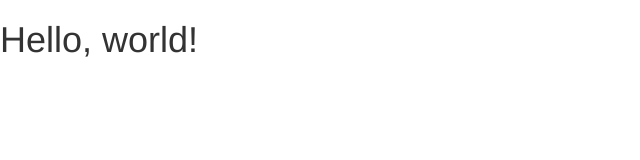
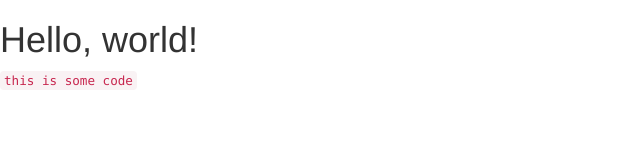
Before and after one commit to dropkicksam/dropkicksam.github.io, a plain HTML site: page index.html in a window 1280 px wide. Shown: the whole page, without its empty margins (0-640 px from the left). Drawn offline with nearby package versions, Linux system fonts and the light colour scheme.

Commit message:
Update index.html

```diff
--- a/index.html
+++ b/index.html
@@ -18,6 +18,7 @@
   </head>
   <body>
     <h1>Hello, world!</h1>
+    <code>this is some code</code>
 
     <!-- jQuery (necessary for Bootstrap's JavaScript plugins) -->
     <script src="https://ajax.googleapis.com/ajax/libs/jquery/1.11.3/jquery.min.js"></script>
```
